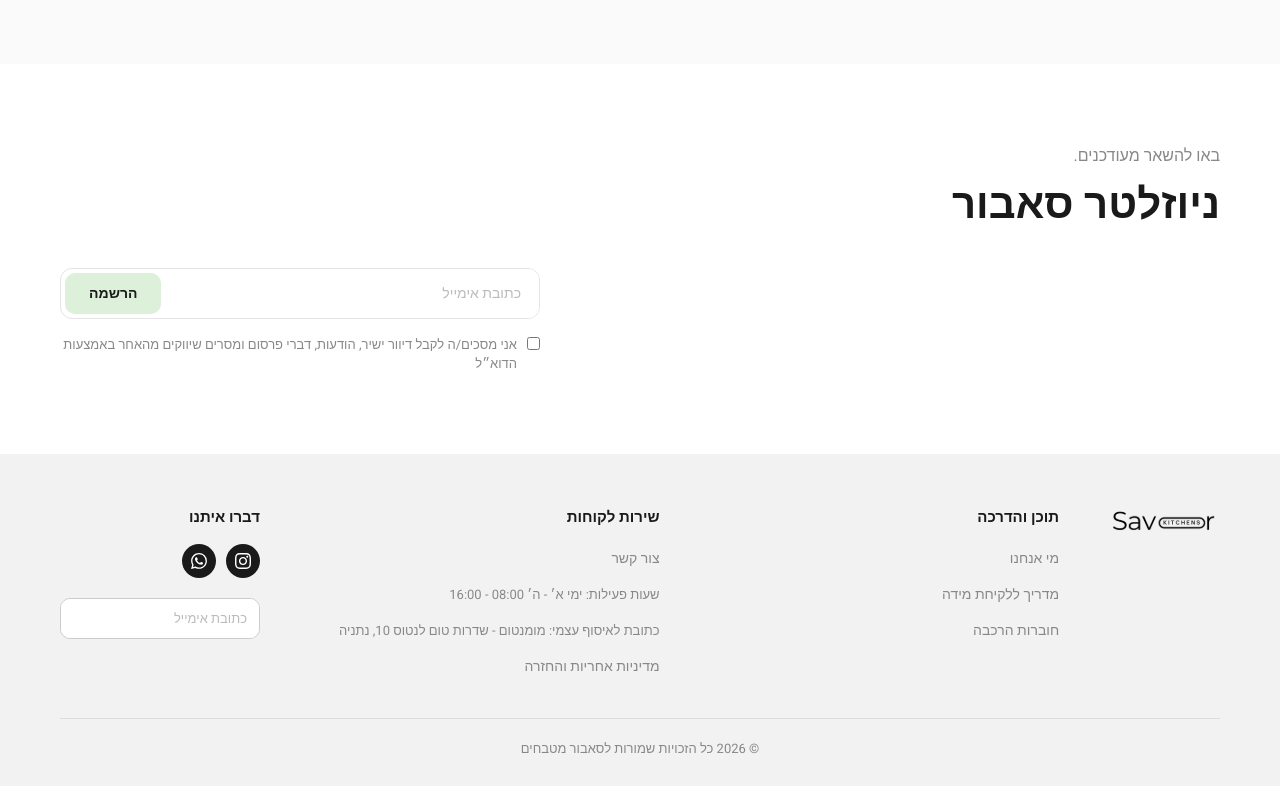
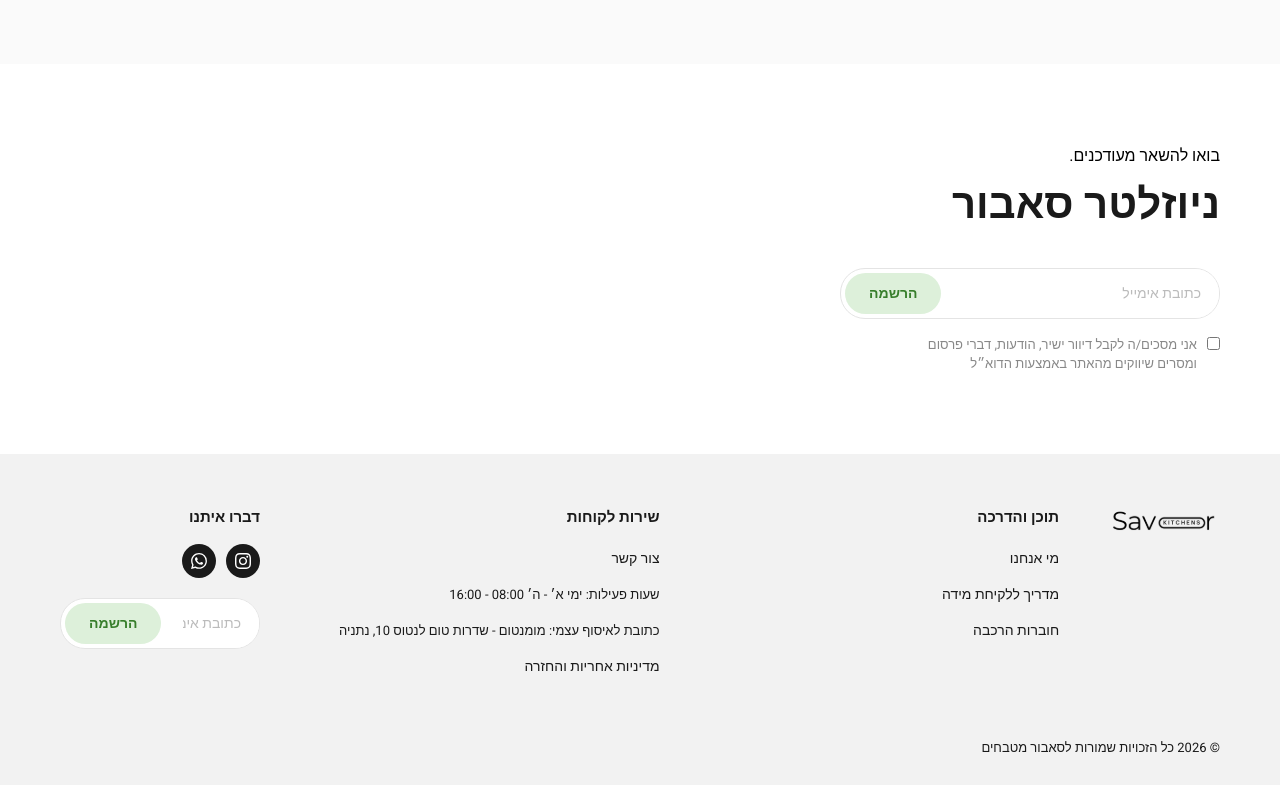
Before and after one commit to amithagai/Savor, a React (Vite) app: page / in a window 1280 px wide. Shown: the part 3192-3978 px from the top of the page. Built offline with nearby package versions, Linux system fonts and the light colour scheme; no server answers.

Commit message:
wip: home screen design

```diff
--- a/src/components/Footer/Footer.css
+++ b/src/components/Footer/Footer.css
@@ -40,7 +40,7 @@
 
 .footer__col ul li a {
   font-size: 14px;
-  color: var(--text-muted);
+  color: var(--text);
   transition: color 0.18s;
 }
 
@@ -50,7 +50,7 @@
 
 .footer__col-detail {
   font-size: 13px;
-  color: var(--text-muted);
+  color: var(--text);
   line-height: 1.6;
 }
 
@@ -91,10 +91,7 @@
 
 .footer__email-row {
   display: flex;
-  border: 1px solid #ccc;
-  border-radius: 10px;
   overflow: hidden;
-  background: var(--white);
   width: 200px;
 }
 
@@ -113,11 +110,10 @@
 
 /* Bottom bar */
 .footer__bottom {
-  border-top: 1px solid #ddd;
   padding-top: 20px;
   font-size: 13px;
-  color: var(--text-muted);
-  text-align: center;
+  color: var(--text);
+
 }
 
 /* WhatsApp floating button */
--- a/src/components/Footer/index.tsx
+++ b/src/components/Footer/index.tsx
@@ -1,7 +1,12 @@
 import './Footer.css'
 import savorLogo from '../../assets/savor-logo.svg'
+import { EmnailInput } from '../Input/EmailInput'
+import { useState } from 'react'
 
 export default function Footer() {
+  const [email, setEmail] = useState('')
+  const handleChange = (e: React.ChangeEvent<HTMLInputElement>) => setEmail(e.target.value)
+
   return (
     <>
       <footer className="footer">
@@ -60,7 +65,9 @@ export default function Footer() {
               </a>
             </div>
             <div className="footer__email-row">
-              <input type="email" placeholder="כתובת אימייל" />
+              {/* <input type="email" placeholder="כתובת אימייל" /> */}
+              <EmnailInput handleChange={handleChange} email={email} />
+
             </div>
           </div>
         </div>
--- /dev/null
+++ b/src/components/Input/EmailInput.tsx
@@ -0,0 +1,23 @@
+import type React from "react";
+import type { FC } from "react";
+
+interface Props {
+    email: string;
+    handleChange: (e: React.ChangeEvent<HTMLInputElement, HTMLInputElement>) => void
+}
+
+export const EmnailInput: FC<Props> = ({ email, handleChange }) => {
+
+    return (
+        <div className="newsletter__input-row">
+            <input
+                type="email"
+                placeholder="כתובת אימייל"
+                value={email}
+                onChange={handleChange}
+                required
+            />
+            <button type="submit">הרשמה</button>
+        </div>
+    )
+}
--- a/src/components/Navbar/index.tsx
+++ b/src/components/Navbar/index.tsx
@@ -4,7 +4,7 @@ import savorLogo from '../../assets/savor-logo.svg'
 
 const navLinks = [
   { label: 'מטבחים', to: '/catalog' },
-  { label: 'כלי תכנון', to: '#' },
+  { label: 'כלי תכנון', to: '/configurator' },
   { label: 'מוצרים בודדים', to: '/accessories' },
   { label: 'מוצרים משלמים', to: '/accessories' },
   { label: 'צור קשר', to: '/contact' },
--- a/src/index.css
+++ b/src/index.css
@@ -8,6 +8,7 @@
   --sage:        #DDF0DA;
   --sage-hover:  #d0e3be;
   --green:       #5a9a28;
+  --signup-button:#377E2B;
   --badge-bg:    #d6edba;
   --badge-text:  #3a7a18;
   --text:        #1a1a1a;
@@ -16,6 +17,8 @@
   --star:        #f0a030;
   --footer-bg:   #f2f2f2;
   --white:       #ffffff;
+  --black:       #000000;
+  --blue:        #1A75FF;
   --font:        'Heebo', system-ui, sans-serif;
 }
 
--- a/src/pages/Home/Home.css
+++ b/src/pages/Home/Home.css
@@ -432,7 +432,7 @@
 
 .newsletter__subtitle {
   font-size: 16px;
-  color: var(--text-muted);
+  color: var(--black);
   margin-bottom: 6px;
 }
 
@@ -446,17 +446,17 @@
 .newsletter__form {
   display: flex;
   flex-direction: column;
-  align-items: flex-end;
+  align-items: flex-start;
   gap: 16px;
-  max-width: 480px;
-  margin-inline-start: auto;
+  max-width: 380px;
+  margin-inline-end: auto;
 }
 
 .newsletter__input-row {
   display: flex;
   width: 100%;
   border: 1.5px solid var(--border);
-  border-radius: 12px;
+  border-radius:  25px;
   overflow: hidden;
   background: var(--white);
 }
@@ -477,11 +477,11 @@
 
 .newsletter__input-row button {
   background: var(--sage);
-  color: var(--text);
+  color: var(--signup-button);
   font-size: 14px;
   font-weight: 600;
   padding: 0 24px;
-  border-radius: 10px;
+  border-radius: 999px;
   margin: 4px;
   transition: background 0.18s;
 }
@@ -503,6 +503,6 @@
 
 .newsletter__consent input[type="checkbox"] {
   margin-top: 2px;
-  accent-color: var(--green);
+  accent-color: var(--blue);
   flex-shrink: 0;
 }
--- a/src/pages/Home/sections/NewsletterSection.tsx
+++ b/src/pages/Home/sections/NewsletterSection.tsx
@@ -1,4 +1,6 @@
-import { useState } from 'react'
+import React, { useState } from 'react'
+import { EmnailInput } from '../../../components/Input/EmailInput'
+
 
 export default function NewsletterSection() {
   const [email, setEmail] = useState('')
@@ -12,22 +14,15 @@ export default function NewsletterSection() {
     setAgreed(false)
   }
 
+  const handleChange = (e: React.ChangeEvent<HTMLInputElement>) => setEmail(e.target.value)
+
   return (
     <section className="newsletter">
-      <p className="newsletter__subtitle">באו להשאר מעודכנים.</p>
+      <p className="newsletter__subtitle">בואו להשאר מעודכנים.</p>
       <h2 className="newsletter__title">ניוזלטר סאבור</h2>
 
       <form className="newsletter__form" onSubmit={handleSubmit}>
-        <div className="newsletter__input-row">
-          <input
-            type="email"
-            placeholder="כתובת אימייל"
-            value={email}
-            onChange={(e) => setEmail(e.target.value)}
-            required
-          />
-          <button type="submit">הרשמה</button>
-        </div>
+        <EmnailInput handleChange={handleChange} email={email} />
         <label className="newsletter__consent">
           <input
             type="checkbox"
@@ -35,8 +30,8 @@ export default function NewsletterSection() {
             onChange={(e) => setAgreed(e.target.checked)}
           />
           <span>
-            אני מסכים/ה לקבל דיוור ישיר, הודעות, דברי פרסום ומסרים שיווקים
-            מהאחר באמצעות הדוא״ל
+            אני מסכים/ה לקבל דיוור ישיר, הודעות, דברי פרסום <br />ומסרים שיווקים
+            מהאתר באמצעות הדוא״ל
           </span>
         </label>
       </form>
--- a/src/router/index.tsx
+++ b/src/router/index.tsx
@@ -1,6 +1,7 @@
 import { createBrowserRouter } from 'react-router-dom'
 import Layout from '../components/Layout'
 import Home from '../pages/Home'
+import Configurator from '../pages/Configurator'
 import Catalog from '../pages/Catalog'
 import ProductDetail from '../pages/ProductDetail'
 import Accessories from '../pages/Accessories'
@@ -21,6 +22,9 @@ const router = createBrowserRouter([
     element: <Layout />,
     children: [
       { index: true, element: <Home /> },
+
+      // Configurator (kitchen planner)
+      { path: 'configurator', element: <Configurator /> },
 
       // Kitchen catalog
       { path: 'catalog', element: <Catalog /> },
```
